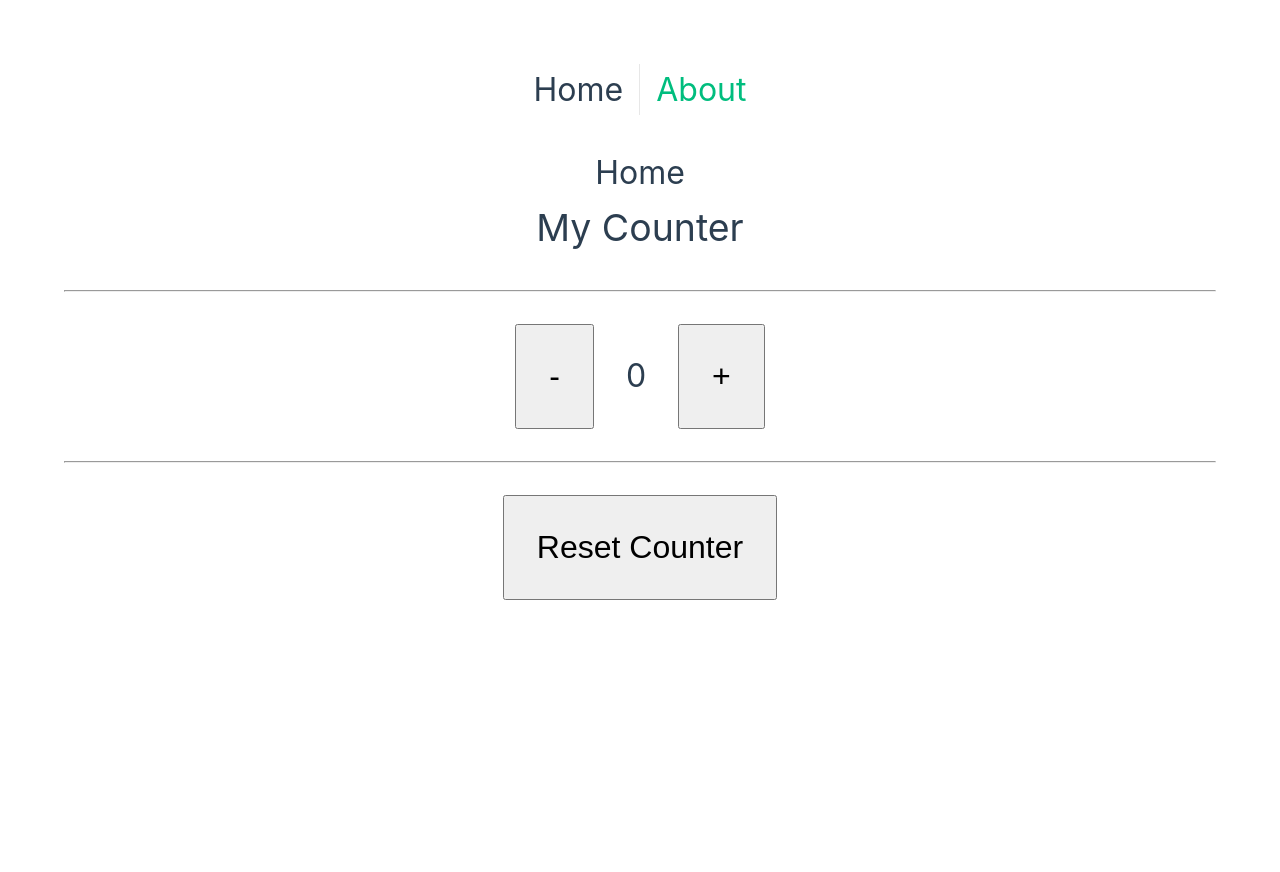
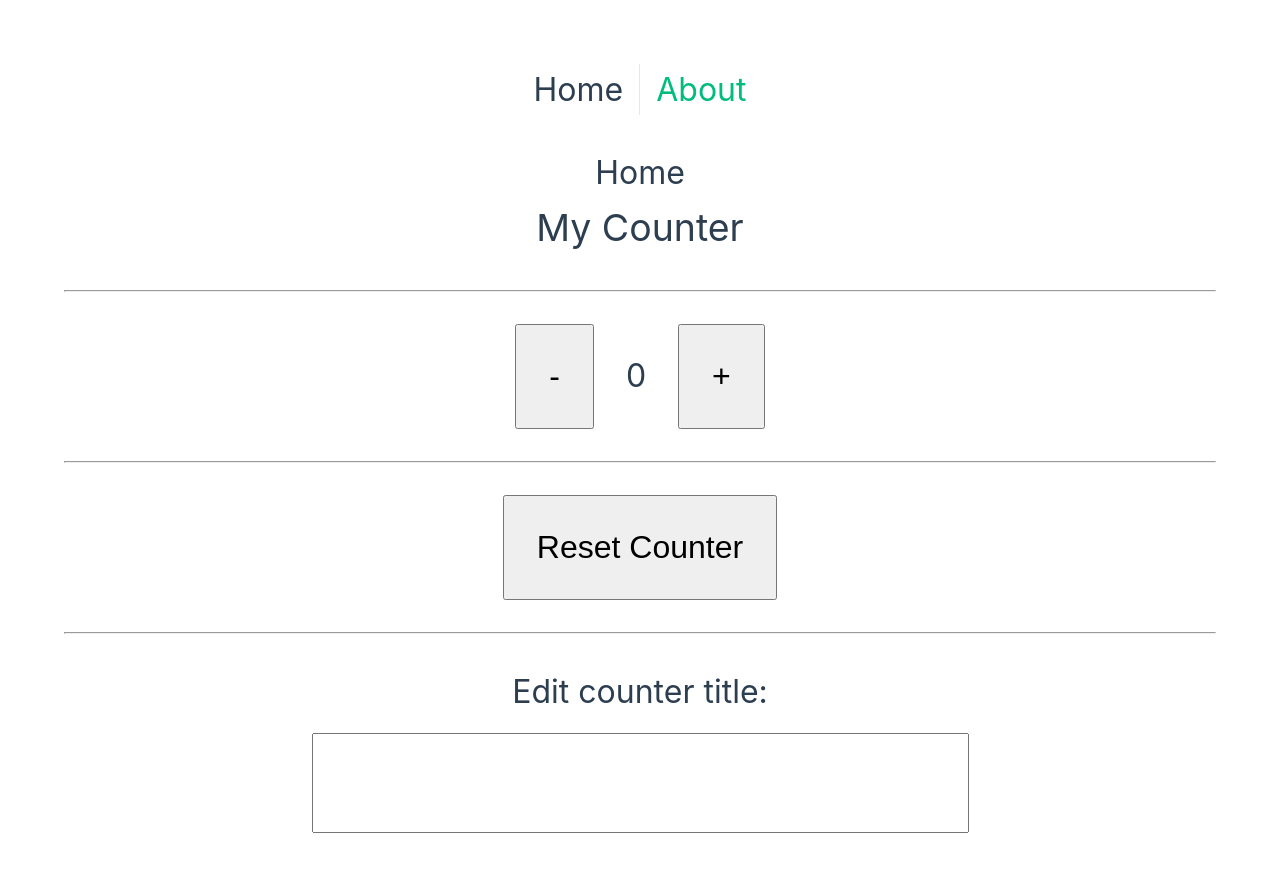
Before and after one commit to robots4life/vue-capi-basics, a Vue app: page / in a window 1280 px wide. Shown: the top 872 px of the page. Before the commit the page ends 800 px from the top, so only its background shows below. Built offline with nearby package versions, Linux system fonts and the light colour scheme.

Commit message:
create input with styles to edit the counter title

```diff
--- a/src/views/HomeView.vue
+++ b/src/views/HomeView.vue
@@ -11,6 +11,11 @@
 		</div>
 		<hr />
 		<button @click="resetCounter" class="btn">Reset Counter</button>
+		<hr />
+		<div class="edit">
+			<h4>Edit counter title:</h4>
+			<input type="text" />
+		</div>
 	</div>
 </template>
 
@@ -50,4 +55,13 @@ hr {
 	margin-top: 2rem;
 	margin-bottom: 2rem;
 }
+.edit input {
+	margin-top: 1rem;
+	height: 3rem;
+	font-size: 3rem;
+	padding-top: 3rem;
+	padding-bottom: 3rem;
+	padding-left: 1rem;
+	padding-right: 1rem;
+}
 </style>
```
